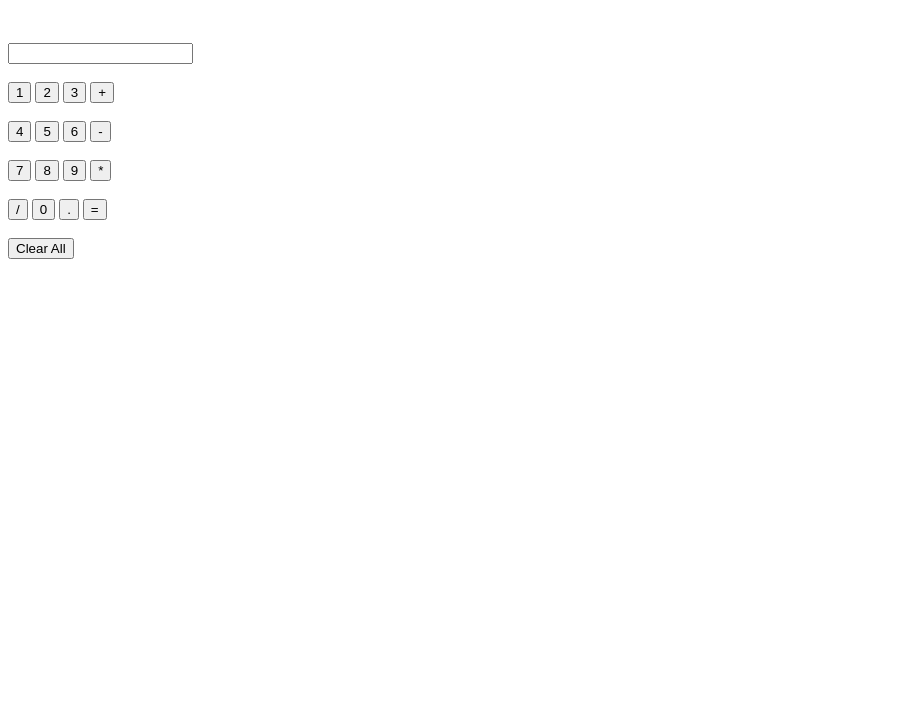
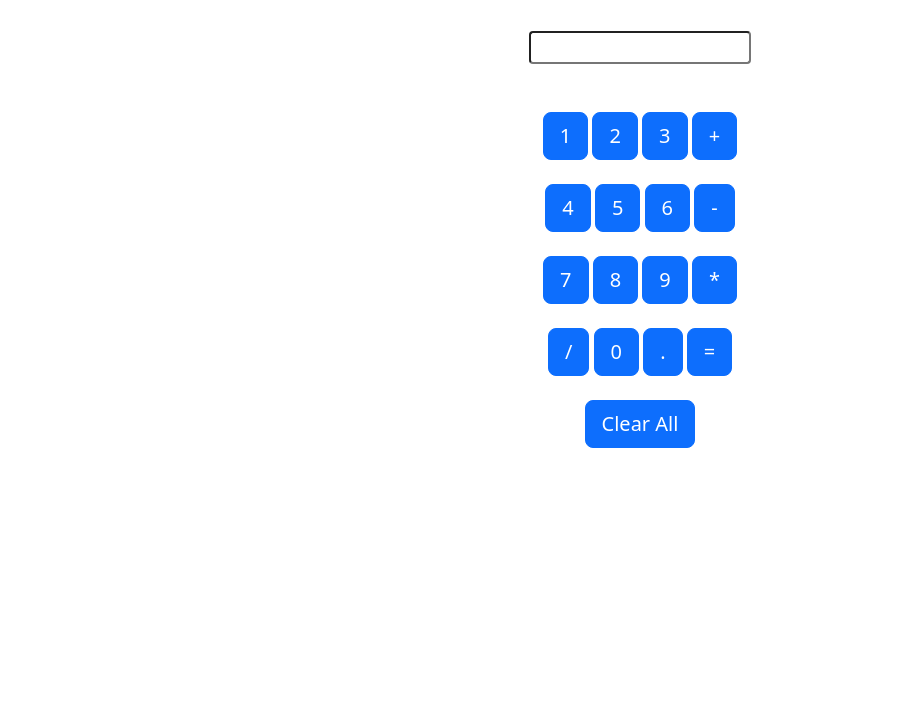
Before and after one commit to Gunjan0904/Calculator, a plain HTML site: page index.html in a window 1280 px wide. Shown: the part 73-800 px from the top of the page, without its empty margins (0-907 px from the left). Drawn offline with nearby package versions, Linux system fonts and the light colour scheme.

Commit message:
add css and bootstrap

```diff
--- a/index.html
+++ b/index.html
@@ -5,6 +5,8 @@
     <meta charset="UTF-8">
     <meta name="viewport" content="width=device-width, initial-scale=1.0">
     <title>Calculator</title>
+    <link href="https://cdn.jsdelivr.net/npm/bootstrap@5.3.2/dist/css/bootstrap.min.css" rel="stylesheet" integrity="sha384-T3c6CoIi6uLrA9TneNEoa7RxnatzjcDSCmG1MXxSR1GAsXEV/Dwwykc2MPK8M2HN" crossorigin="anonymous">
+    <script src="https://cdn.jsdelivr.net/npm/bootstrap@5.3.2/dist/js/bootstrap.bundle.min.js" integrity="sha384-C6RzsynM9kWDrMNeT87bh95OGNyZPhcTNXj1NW7RuBCsyN/o0jlpcV8Qyq46cDfL" crossorigin="anonymous"></script>
     <style>
         h1 {
             text-align: center;
@@ -20,36 +22,37 @@
 
     <div>
         <form name="form1">
-            <input id="input1" type="text" name="ans">
+            <div class="text-center">
+                <input id="input1" class=" form-control-sm" width="50%" type="text" name="ans"></div>
             </br>
             </br>
-
-            <input type="button" value="1" onclick="form1.ans.value += `1`">
-            <input type="button" value="2" onclick="form1.ans.value += `2`">
-            <input type="button" value="3" onclick="form1.ans.value += `3`">
-            <input type="button" value="+" onclick="form1.ans.value += `+`">
+            <div class="text-center">
+                <input type="button" class="btn btn-primary btn-lg" value="1" onclick="form1.ans.value += `1`">
+                <input type="button" class="btn btn-primary btn-lg" value="2" onclick="form1.ans.value += `2`">
+                <input type="button" class="btn btn-primary btn-lg" value="3" onclick="form1.ans.value += `3`">
+                <input type="button" class="btn btn-primary btn-lg" value="+" onclick="form1.ans.value += `+`">
                 </br>
                 </br>
-            <input type="button" value="4" onclick="form1.ans.value += `4`">
-            <input type="button" value="5" onclick="form1.ans.value += `5`">
-            <input type="button" value="6" onclick="form1.ans.value += `6`">
-            <input type="button" value="-" onclick="form1.ans.value += `-`">
+                <input type="button" class="btn btn-primary btn-lg" value="4" onclick="form1.ans.value += `4`">
+                <input type="button" class="btn btn-primary btn-lg" value="5" onclick="form1.ans.value += `5`">
+                <input type="button" class="btn btn-primary btn-lg" value="6" onclick="form1.ans.value += `6`">
+                <input type="button" class="btn btn-primary btn-lg" value="-" onclick="form1.ans.value += `-`">
                 </br>
                 </br>
-            <input type="button" value="7" onclick="form1.ans.value += `7`">
-            <input type="button" value="8" onclick="form1.ans.value += `8`">
-            <input type="button" value="9" onclick="form1.ans.value += `9`">
-            <input type="button" value="*" onclick="form1.ans.value += `*`">
+                <input type="button" class="btn btn-primary btn-lg" value="7" onclick="form1.ans.value += `7`">
+                <input type="button" class="btn btn-primary btn-lg" value="8" onclick="form1.ans.value += `8`">
+                <input type="button" class="btn btn-primary btn-lg" value="9" onclick="form1.ans.value += `9`">
+                <input type="button" class="btn btn-primary btn-lg" value="*" onclick="form1.ans.value += `*`">
                 </br>
                 </br>
-            <input type="button" value="/" onclick="form1.ans.value += `/`">
-            <input type="button" value="0" onclick="form1.ans.value += `0`">
-            <input type="button" value="." onclick="form1.ans.value += `.`">
-            <input type="button" value="=" onclick="form1.ans.value = eval(form1.ans.value)">
+                <input type="button" class="btn btn-primary btn-lg" value="/" onclick="form1.ans.value += `/`">
+                <input type="button" class="btn btn-primary btn-lg" value="0" onclick="form1.ans.value += `0`">
+                <input type="button" class="btn btn-primary btn-lg" value="." onclick="form1.ans.value += `.`">
+                <input type="button" class="btn btn-primary btn-lg" value="=" onclick="form1.ans.value = eval(form1.ans.value)">
                 </br>
                 </br>
-            <input type="button" value="Clear All" onclick="form1.ans.value = ''" id="clear">
-
+                <input type="button" class="btn btn-primary btn-lg" value="Clear All" onclick="form1.ans.value = ''" id="clear">
+            </div>
         </form>
     </div>
 
```
Lines whose indentation alone changed are shown as unchanged.
